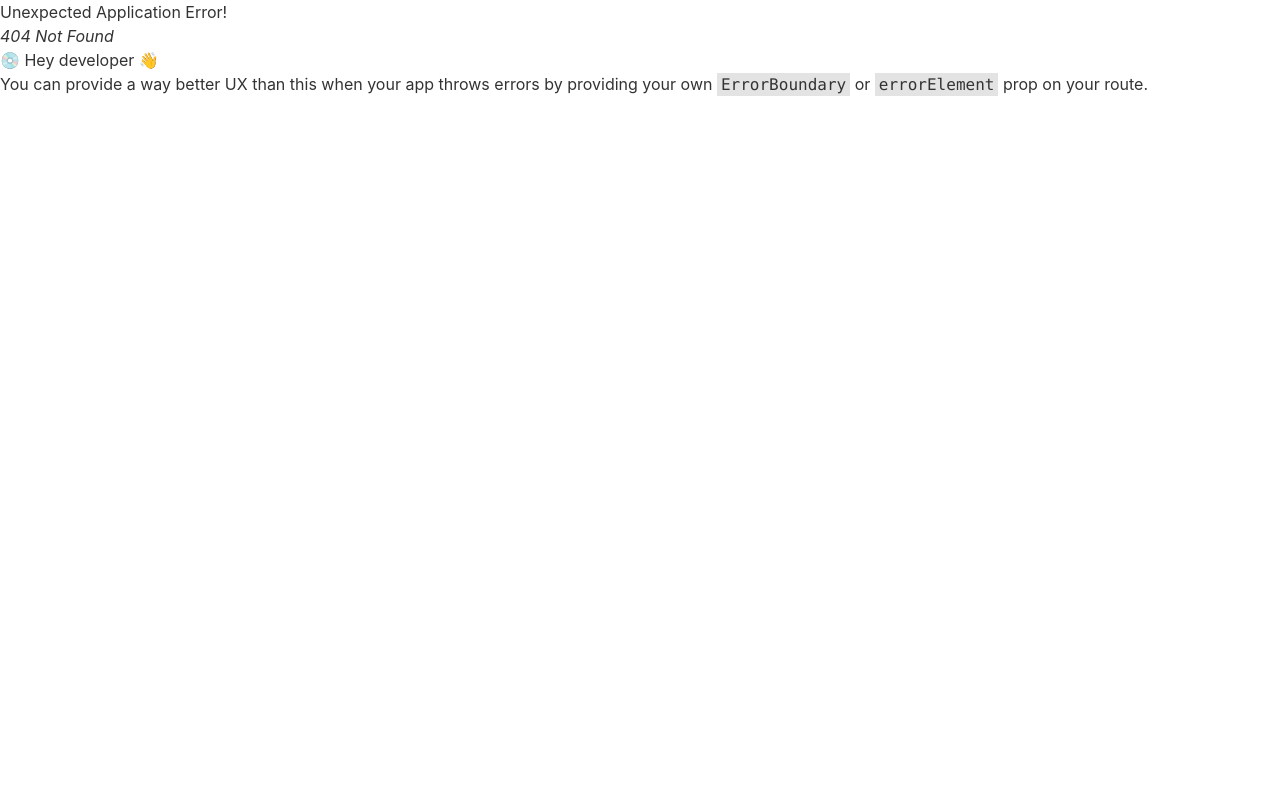
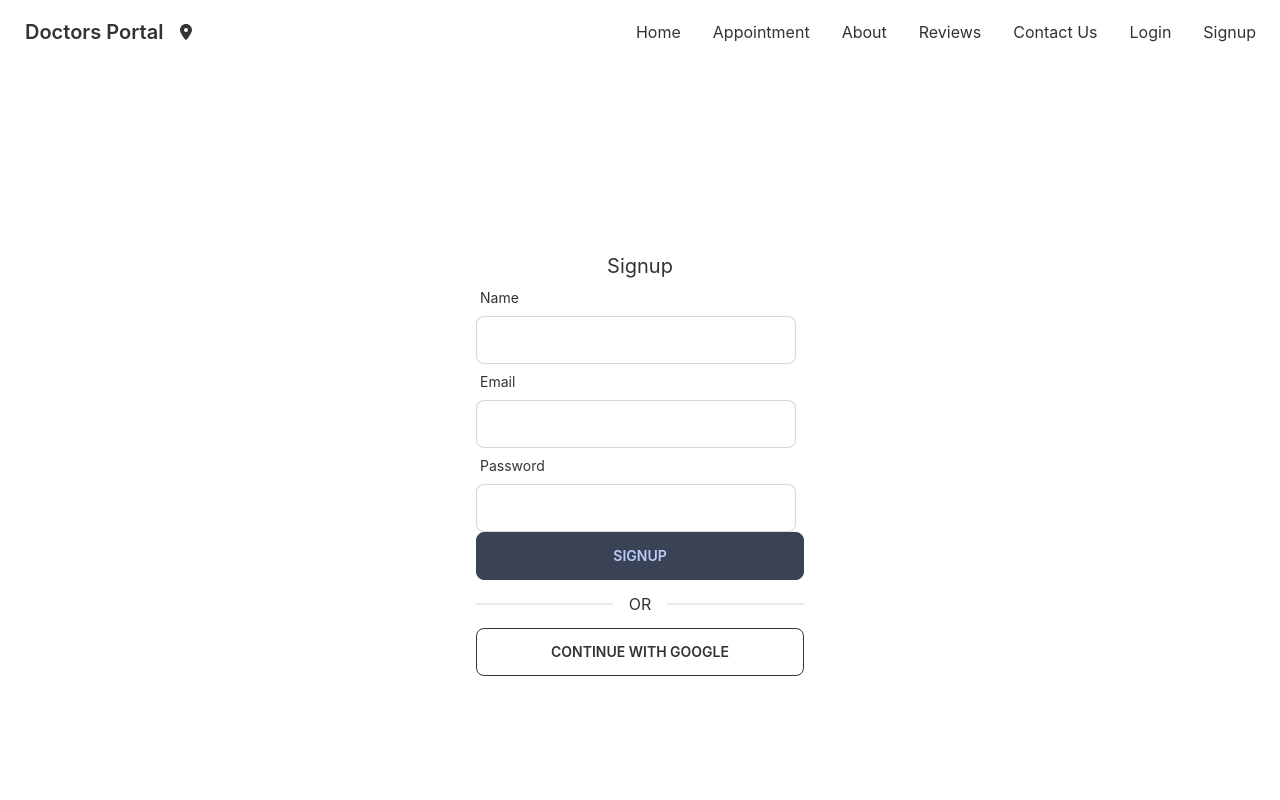
Before and after one commit to Turjo99/doctors-portal, a React (Create React App) app: page /signup in a window 1280 px wide. Before the commit this address had no page. Shown: the top 800 px of the page. Built offline with nearby package versions, Linux system fonts and the light colour scheme.

Commit message:
Signup form done with validation

```diff
--- a/src/Components/Forms/Login.js
+++ b/src/Components/Forms/Login.js
@@ -42,15 +42,15 @@ const Login = () => {
               <span className="label-text">Email</span>
             </label>
             <input
-              type="text"
+              type="email"
               {...register("email", {
                 required: "Email Address is required",
               })}
               className="input input-bordered w-full max-w-xs"
             />
-            {/* {errors.email && (
+            {errors.email && (
               <p className="text-red-600">{errors.email?.message}</p>
-            )} */}
+            )}
           </div>
           <div className="form-control w-full max-w-xs">
             <label className="label">
@@ -72,9 +72,9 @@ const Login = () => {
               {" "}
               <span className="label-text">Forget Password?</span>
             </label>
-            {/* {errors.password && (
+            {errors.password && (
               <p className="text-red-600">{errors.password?.message}</p>
-            )} */}
+            )}
           </div>
           <input
             className="btn btn-accent w-full"
--- /dev/null
+++ b/src/Components/Forms/Signup.js
@@ -0,0 +1,85 @@
+import React from "react";
+import { useForm } from "react-hook-form";
+
+const Signup = () => {
+  const {
+    register,
+    handleSubmit,
+    formState: { errors },
+  } = useForm();
+  const handleSignUp = (data) => {
+    console.log(data);
+  };
+  return (
+    <div className="h-[800px] flex justify-center items-center">
+      <div className="w-96 p-7">
+        <h2 className="text-xl text-center">Signup</h2>
+        <form onSubmit={handleSubmit(handleSignUp)}>
+          <div className="form-control w-full max-w-xs">
+            <label className="label">
+              {" "}
+              <span className="label-text">Name</span>
+            </label>
+            <input
+              type="text"
+              className="input input-bordered w-full max-w-xs"
+              {...register("name", { required: true })}
+              aria-invalid={errors.name ? "true" : "false"}
+            />
+            {errors.name?.type === "required" && (
+              <p className=" text-red-600" role="alert">
+                name is required
+              </p>
+            )}
+          </div>
+          <div className="form-control w-full max-w-xs">
+            <label className="label">
+              {" "}
+              <span className="label-text">Email</span>
+            </label>
+            <input
+              type="email"
+              className="input input-bordered w-full max-w-xs"
+              {...register("email", {
+                required: true,
+              })}
+            />
+            {errors.email && (
+              <span className="text-red-600">Email is required</span>
+            )}
+          </div>
+          <div className="form-control w-full max-w-xs">
+            <label className="label">
+              {" "}
+              <span className="label-text">Password</span>
+            </label>
+            <input
+              type="password"
+              className="input input-bordered w-full max-w-xs"
+              {...register("password", {
+                required: "Password is required",
+                minLength: {
+                  value: 6,
+                  message: "Password Should be 6 characters long",
+                },
+              })}
+            />
+            {errors.password && (
+              <p className="text-red-600">{errors.password?.message}</p>
+            )}
+          </div>
+          <input
+            className="btn btn-accent w-full"
+            value="Signup"
+            type="submit"
+          />
+        </form>
+
+        <div className="divider">OR</div>
+        <button className="btn btn-outline w-full">CONTINUE WITH GOOGLE</button>
+      </div>
+    </div>
+  );
+};
+
+export default Signup;
--- a/src/Components/Shared/Nav.js
+++ b/src/Components/Shared/Nav.js
@@ -28,6 +28,9 @@ const Nav = () => {
       </li>
       <li>
         <Link to={"/login"}>Login</Link>
+      </li>
+      <li>
+        <Link to={"/signup"}>Signup</Link>
       </li>
     </>
   );
--- a/src/Routes/Routes.js
+++ b/src/Routes/Routes.js
@@ -1,6 +1,7 @@
 import { createBrowserRouter } from "react-router-dom";
 import Appointment from "../Components/Appointment.js/Appointment";
 import Login from "../Components/Forms/Login";
+import Signup from "../Components/Forms/Signup";
 import Home from "../Components/Home/Home";
 import Main from "../Layout/Main";
 
@@ -21,6 +22,10 @@ export const router = createBrowserRouter([
         path: "/login",
         element: <Login></Login>,
       },
+      {
+        path: "/signup",
+        element: <Signup></Signup>,
+      },
     ],
   },
 ]);
--- a/src/firebase/firebase.init.js
+++ b/src/firebase/firebase.init.js
@@ -5,13 +5,14 @@ import { initializeApp } from "firebase/app";
 
 // Your web app's Firebase configuration
 const firebaseConfig = {
-  apiKey: REACT_APP_apiKey,
-  authDomain: REACT_APP_authDomain,
-  projectId: REACT_APP_projectId,
-  storageBucket: REACT_APP_storageBucket,
-  messagingSenderId: REACT_APP_messagingSenderId,
-  appId: REACT_APP_appId,
+  apiKey: process.env.REACT_APP_apiKey,
+  authDomain: process.env.REACT_APP_authDomain,
+  projectId: process.env.REACT_APP_projectId,
+  storageBucket: process.env.REACT_APP_storageBucket,
+  messagingSenderId: process.env.REACT_APP_messagingSenderId,
+  appId: process.env.REACT_APP_appId,
 };
 
 // Initialize Firebase
 const app = initializeApp(firebaseConfig);
+export default app;
```
